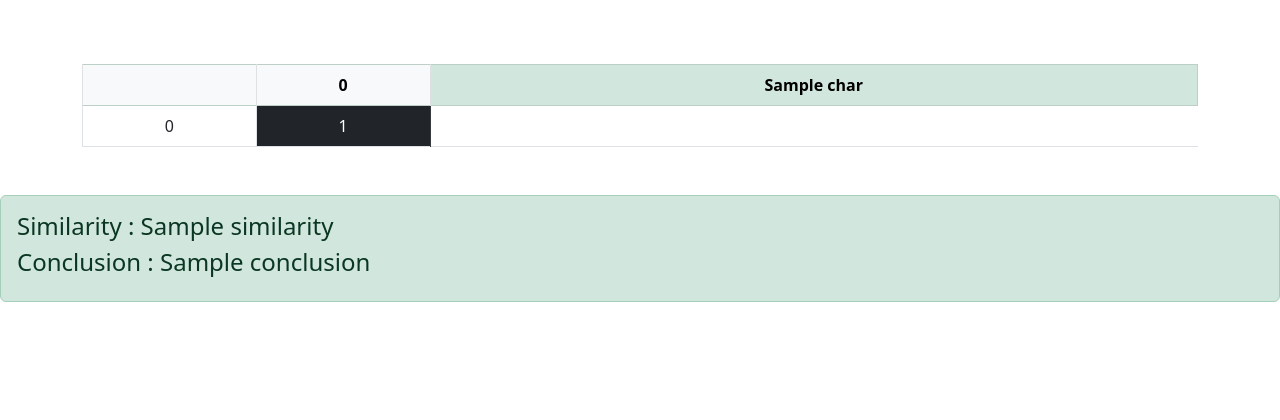
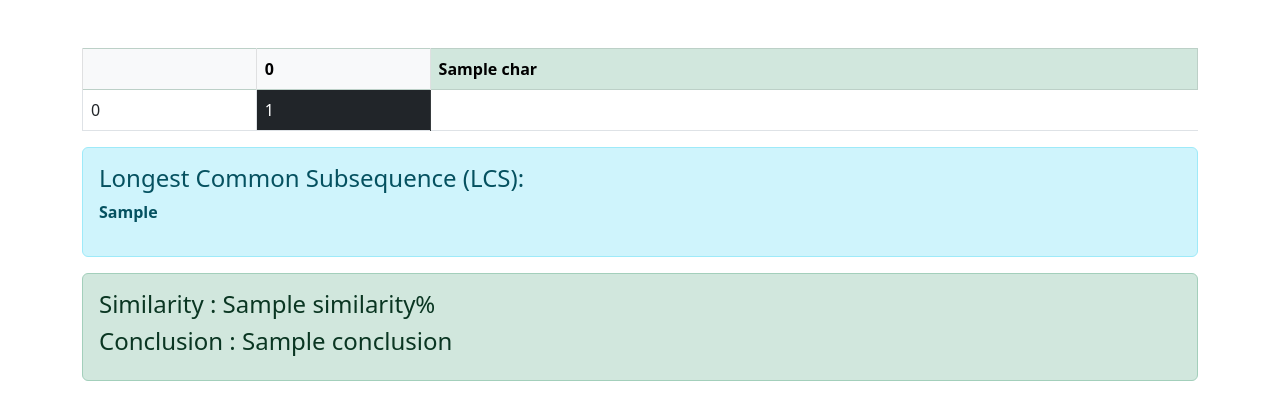
Before and after one commit to Zeyad-29/AlgoTask2, a Flask app: template templates/results.html in a window 1280 px wide. Shown: the part 58-478 px from the top of the page. Run offline with Flask 3, Linux system fonts and the light colour scheme; the template is opened without the code that fills it: most values are stand-ins (such as "Sample title", 1, 10 or a date in 2020).

Commit message:
backtrack view

```diff
--- a/app.py
+++ b/app.py
@@ -92,9 +92,16 @@ def show_results():
     else:
         conclusion = "Not Likely Parent-Child Relationship"
 
-    return render_template("results.html", grid=session['grid'], similarity=similarity, conclusion=conclusion,
-                           son_dna=session['son_dna'], father_dna=session['father_dna'],
-                           lcs_sequence=session['lcs_sequence'])
+    return render_template(
+        "results.html",
+        grid=session['grid'],
+        similarity=similarity,
+        conclusion=conclusion,
+        son_dna=session['son_dna'],
+        father_dna=session['father_dna'],
+        lcs_sequence=session['lcs_sequence']  # Include LCS sequence here
+    )
+
 
 
 if __name__ == '__main__':
--- a/templates/results.html
+++ b/templates/results.html
@@ -21,7 +21,7 @@
         }
     </style>
 </head>
-<!-- Nanbar -->
+<!-- Navbar -->
 <nav class="navbar navbar-light bg-light">
     <a class="navbar-brand" href="/">
         <img src="https://cdn.pixabay.com/photo/2017/09/12/06/26/home-2741413_960_720.png" width="30" height="30" alt="">
@@ -32,11 +32,10 @@
 
         <!-- Grid Table -->
         <table class="table table-bordered">
-        <table class="table table-bordered text-center">
             <thead>
                 <tr class="table-success">
-                    <th  class="table-light"></th>
-                    <th  class="table-light">0</th>
+                    <th class="table-light"></th>
+                    <th class="table-light">0</th>
                     {% for char in father_dna %}
                         <th class="header-cell">{{ char }}</th>
                     {% endfor %}
@@ -45,30 +44,36 @@
             <tbody>
                 {% for i in range(0, grid|length) %}
                     <tr>
-                        {%if i == 0%}
+                        {% if i == 0 %}
                             <td>0</td>
-                        {%else%}
+                        {% else %}
                             <td class="table-success">{{ son_dna[i-1] }}</td>
                         {% endif %}
                         {% for j in range(0, grid[i]|length) %}
-                            {%if i == 0 or j==0%}
-                                <td  class="table-dark">{{ grid[i][j] }}</td>
-                            {%elif (j==father_dna|length and i==son_dna|length)%}
-                                <td  class="table-danger">{{ grid[i][j] }}</td>
-                            {%else %}
-                                <td  class="table-light">{{ grid[i][j] }}</td>
+                            {% if i == 0 or j == 0 %}
+                                <td class="table-dark">{{ grid[i][j] }}</td>
+                            {% elif (j == father_dna|length and i == son_dna|length) %}
+                                <td class="table-danger">{{ grid[i][j] }}</td>
+                            {% else %}
+                                <td class="table-light">{{ grid[i][j] }}</td>
                             {% endif %}
                         {% endfor %}
                     </tr>
                 {% endfor %}
             </tbody>
         </table>
+
+        <!-- LCS Sequence Display -->
+        <div class="alert alert-info">
+            <h4>Longest Common Subsequence (LCS):</h4>
+            <p><strong>{{ lcs_sequence }}</strong></p>
         </div>
 
         <!-- Message -->
         <div class="alert alert-success">
-        <h4> Similarity : {{ similarity }} </h4>
+            <h4> Similarity : {{ similarity }}% </h4>
             <h4> Conclusion : {{ conclusion }} </h4>
+        </div>
 
     </div>
 
```
Lines whose indentation alone changed are shown as unchanged.
